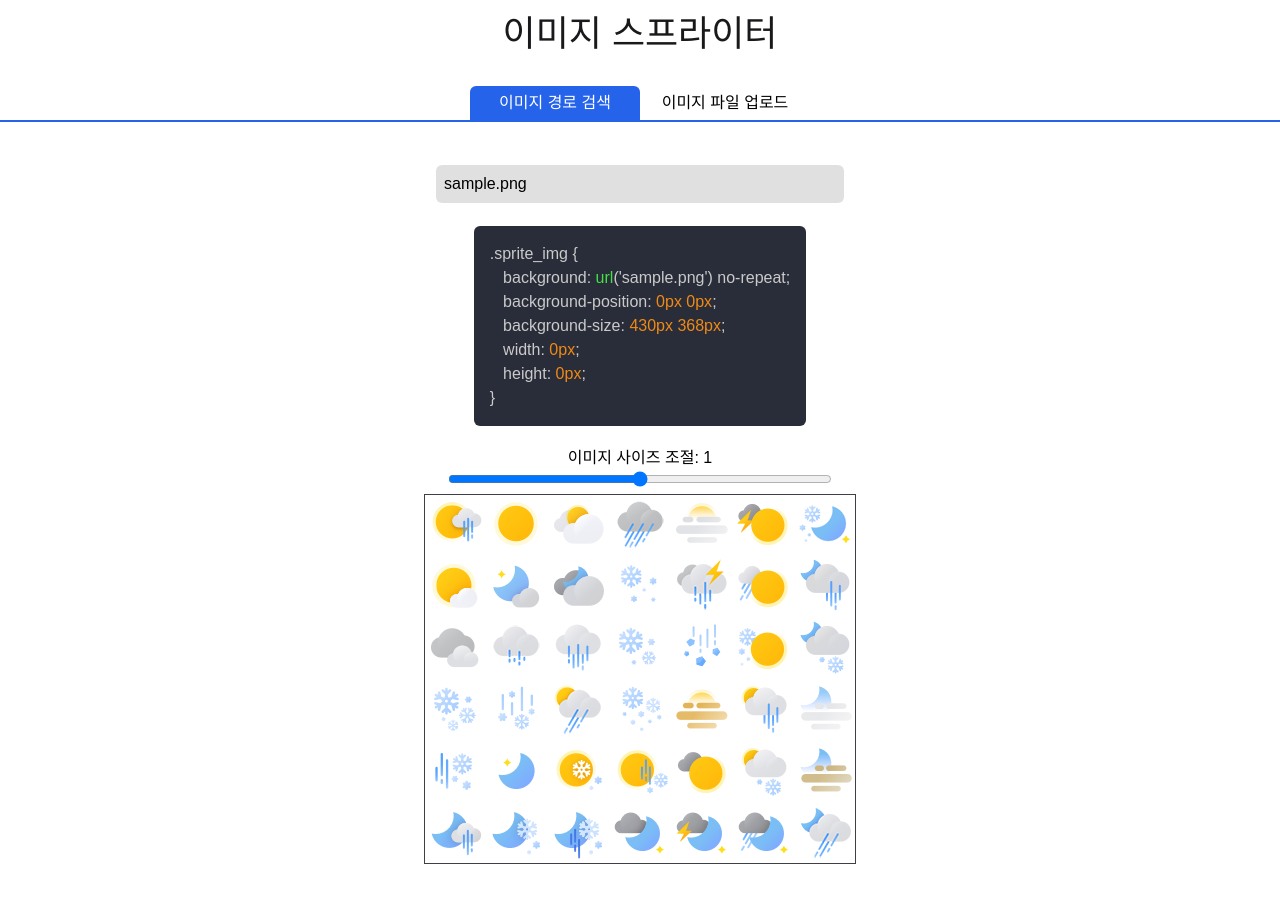
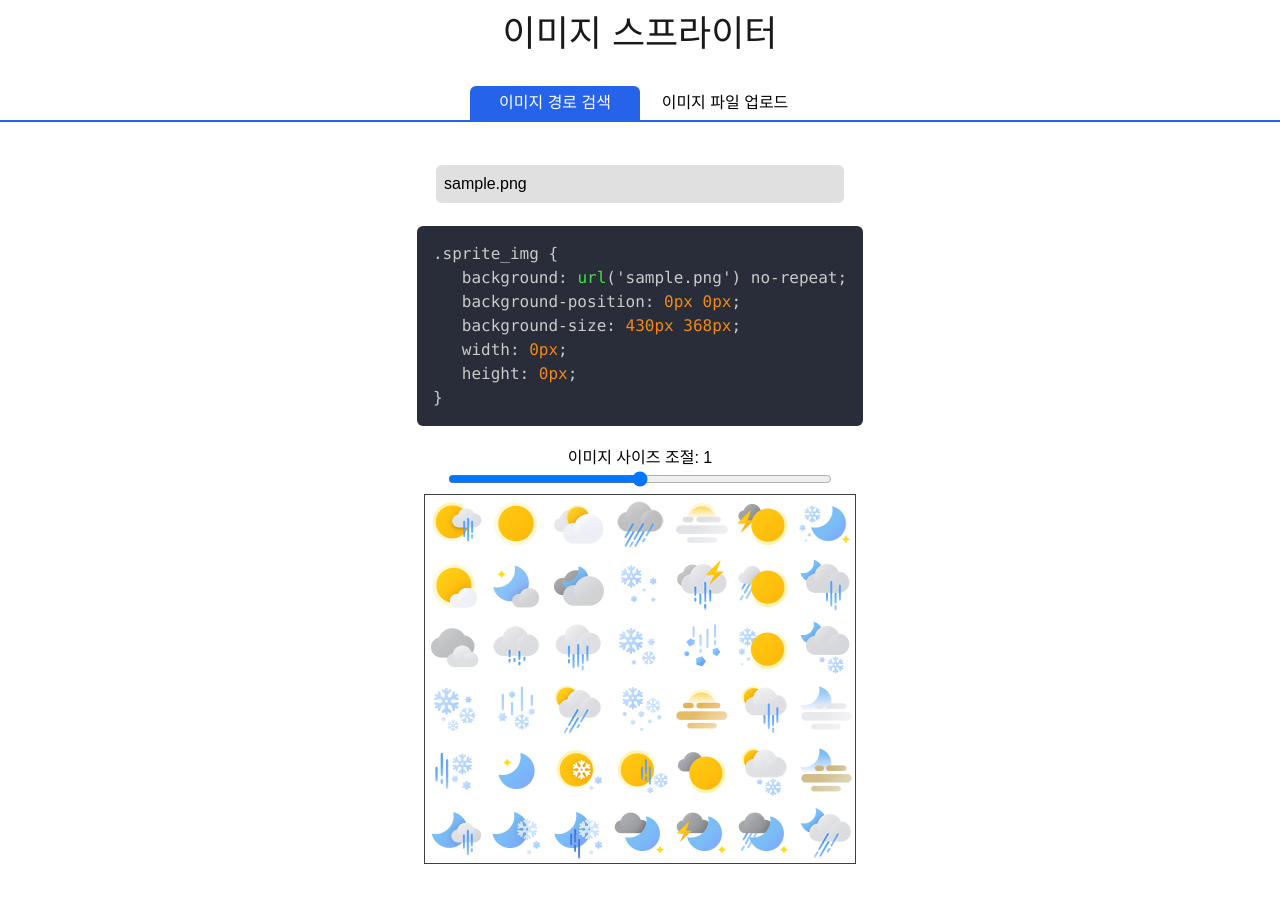
Before and after one commit to dkpark10/img_spriter, a React app: page / in a window 1280 px wide. Built offline with nearby package versions, Linux system fonts and the light colour scheme.

Commit message:
chore: code 시맨틱 태그 적용

```diff
--- a/src/components/code_area.tsx
+++ b/src/components/code_area.tsx
@@ -13,7 +13,7 @@ export default function CodeArea() {
   }
 
   return (
-    <div className='flex items-center justify-center m-3'>
+    <code className='flex items-center justify-center m-3'>
       <div className='bg-[#292c39] text-[#cacaca] rounded-md p-4'>
         <div>{'.sprite_img {'}</div>
         <div>
@@ -47,6 +47,6 @@ export default function CodeArea() {
         </div>
         <div>{'}'}</div>
       </div>
-    </div>
+    </code>
   );
 }
```
